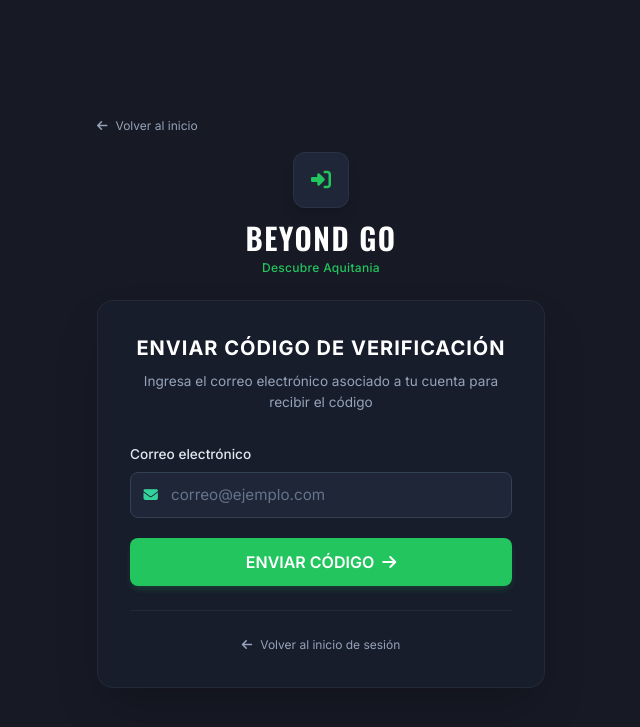
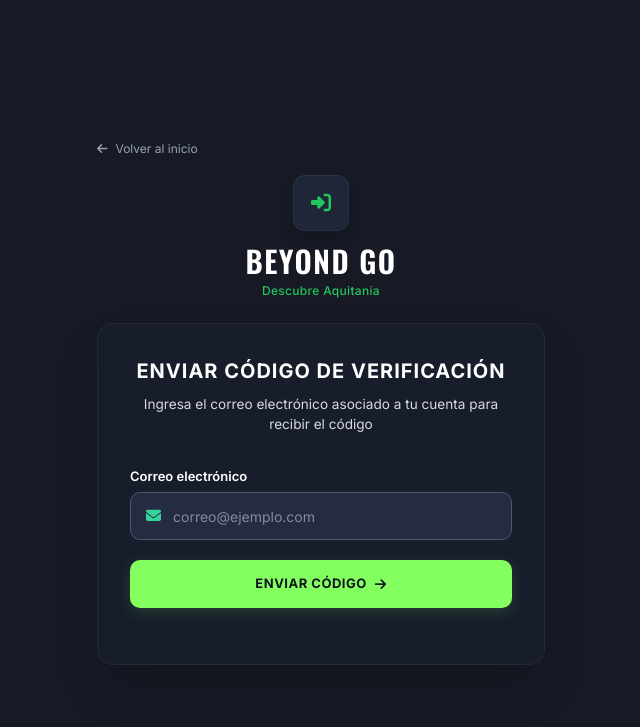
Before and after one commit to 71steven00/BeyondGo, a Django app: page /login/password_reset/ in a window 1280 px wide. Shown: the top 727 px of the page, without its empty margins (319-959 px from the left). Run offline with Django 5.2, Linux system fonts and the light colour scheme; some libraries are stand-ins or nearby versions.

Commit message:
feat(auth): implementar vistas, plantillas y estilos para el flujo de autenticación y recuperación

```diff
--- a/login/static/css/email_form.css
+++ b/login/static/css/email_form.css
@@ -1,4 +1,4 @@
-/* Estilos para la vista de Enviar Correo */
+/* Estilos para la vista de Enviar Correo - Sincronizado con Registro */
 .auth-card {
     background-color: #171d2b;
     border: 1px solid rgba(255, 255, 255, 0.05);
@@ -12,89 +12,104 @@
 
 .auth-title {
     font-size: 1.25rem;
-    font-weight: 700;
-    color: #ffffff;
+    font-weight: 800;
+    color: #fcfcfc;
     text-align: center;
-    letter-spacing: 0.05em;
+    letter-spacing: 1px;
     margin-bottom: 0.5rem;
     text-transform: uppercase;
 }
 
 .auth-subtitle {
     font-size: 0.85rem;
-    color: #94a3b8;
+    color: #d7d9e0;
     text-align: center;
     margin-bottom: 2rem;
 }
 
 .form-group {
     margin-bottom: 1.25rem;
+    display: flex;
+    flex-direction: column;
+    gap: 6px;
 }
 
 .form-label {
     display: block;
-    font-size: 0.85rem;
-    font-weight: 500;
-    color: #e2e8f0;
-    margin-bottom: 0.5rem;
+    font-size: 13px;
+    font-weight: 600;
+    color: #ffffff;
 }
 
 .input-wrapper {
     position: relative;
+    width: 100%;
     display: flex;
     align-items: center;
 }
 
 .form-input {
     width: 100%;
-    background-color: #1f2638;
-    border: 1px solid #334155;
-    border-radius: 0.5rem;
-    padding: 0.65rem 0.75rem;
-    padding-left: 2.5rem;
-    padding-right: 0.75rem;
+    height: 48px;
+    box-sizing: border-box;
+    padding: 0 16px 0 42px;
+    background-color: #252b40;
+    border: 1px solid #50566b;
+    border-radius: 10px;
     color: #ffffff;
-    font-size: 0.95rem;
+    font-size: 14px;
+    font-family: inherit;
     outline: none;
-    transition: all 0.2s ease;
+    transition: border-color 0.2s ease, box-shadow 0.2s ease, background-color 0.2s ease;
 }
 
 .form-input:focus {
-    border-color: #22c55e;
-    box-shadow: 0 0 0 2px rgba(34, 197, 94, 0.2);
+    border-color: #84ff60 !important;
+    background-color: #292f45;
+    box-shadow: 0 0 0 2px rgba(132, 255, 96, 0.15);
 }
 
 .form-input::placeholder {
-    color: #64748b;
+    color: #858b9d;
 }
 
 .input-icon-left {
     position: absolute;
-    left: 0.85rem;
-    color: #22c55e;
-    font-size: 0.9rem;
+    left: 16px;
+    top: 50%;
+    transform: translateY(-50%);
+    color: #84ff60;
+    font-size: 15px;
+    pointer-events: none;
+    z-index: 2;
 }
 
 .btn-primary {
     width: 100%;
-    background-color: #22c55e;
-    color: #ffffff;
-    font-weight: 600;
-    padding: 0.75rem 1rem;
-    border-radius: 0.5rem;
-    border: none;
-    cursor: pointer;
+    height: 48px;
     display: flex;
     align-items: center;
     justify-content: center;
     gap: 0.5rem;
-    transition: background-color 0.2s ease;
-    box-shadow: 0 4px 6px -1px rgba(34, 197, 94, 0.2);
+    background-color: #84ff60;
+    color: #10151f;
+    font-family: inherit;
+    font-size: 13px;
+    font-weight: 800;
+    letter-spacing: 0.5px;
+    border-radius: 10px;
+    border: none;
+    cursor: pointer;
+    box-shadow: 0 4px 15px rgba(132, 255, 96, 0.15);
+    transition: transform 0.2s ease, box-shadow 0.2s ease, background-color 0.2s ease;
+    margin-top: 5px;
     margin-bottom: 1.5rem;
 }
 
 .btn-primary:hover {
-    background-color: #16a34a;
+    background-color: #9aff7c;
+    transform: translateY(-2px);
+    box-shadow: 0 6px 20px rgba(132, 255, 96, 0.25);
 }
 
 .auth-footer {
@@ -104,8 +119,8 @@
 }
 
 .back-link {
-    font-size: 0.75rem;
-    color: #94a3b8;
+    font-size: 12px;
+    color: #858b9d;
     text-decoration: none;
     display: inline-flex;
     align-items: center;
--- a/login/templates/reset_password/email_form.html
+++ b/login/templates/reset_password/email_form.html
@@ -11,7 +11,7 @@
     <h2 class="auth-title">ENVIAR CÓDIGO DE VERIFICACIÓN</h2>
     <p class="auth-subtitle">Ingresa el correo electrónico asociado a tu cuenta para recibir el código</p>
 
-    <form method="post" action="" novalidaate id="login-form">
+    <form method="post" action="" novalidate id="login-form">
         {% csrf_token %}
         <div class="form-group">
             <label for="email" class="form-label">Correo electrónico</label>
@@ -25,11 +25,9 @@
         <button type="submit" class="btn-primary">
             ENVIAR CÓDIGO <i class="fa-solid fa-arrow-right"></i>
         </button>
+        {% include 'components/server_alert.html' %}
     </form>
-
-    <div class="auth-footer">
-        <a href="{% url 'login' %}" class="back-link">
-            <i class="fa-solid fa-arrow-left"></i> Volver al inicio de sesión
-        </a>
-    </div>
 {% endblock %}
+{% block extra_js %}
+<script src="{% static 'js/form-validation.js' %}"></script>
+{% endblock %}
--- a/login/views.py
+++ b/login/views.py
@@ -1,4 +1,5 @@
 from django.contrib.auth import login as auth_login
+from django.http import request
 from django.urls import reverse, reverse_lazy
 from django.conf import settings
 from django.shortcuts import render
@@ -124,6 +125,8 @@ class PerfilUsuarioView(DetailView):
 def registro(request):
     return render(request, 'registro.html')
 
+"""Parte de recuperación de contraseña"""
+"""Logica de 3 pasos: 1. Solicitar correo """
 class PasswordResetEmailView(TemplateView):
     # Paso 1: Solicitar correo electrónico
         template_name = 'reset_password/email_form.html'
@@ -135,8 +138,7 @@ class PasswordResetEmailView(TemplateView):
         # Validar si el correo existe en la base de datos
             if not Usuario.objects.filter(email=email).exists():
                 messages.error(self.request, 'El correo electrónico no coincide con ninguna cuenta.')
-            return self.render_to_response(self.get_context_data())
-
+                return self.render_to_response(self.get_context_data())
             # Guardar el correo en sesión para los siguientes pasos
             self.request.session['email_recuperacion'] = email
 
@@ -146,36 +148,57 @@ class PasswordResetEmailView(TemplateView):
             messages.success(self.request, 'Se ha enviado un código de verificación a tu correo.')
             return redirect('password_request')
 
+"""2. Verificar código,"""
+class PasswordResetCodeView(TemplateView):
+        """Paso 2: Verificar o reenviar el código de 6 dígitos"""
+        template_name = 'reset_password/codigo_verif.html'
 
-class PasswordResetCodeView(TemplateView):
-    """Paso 2: Verificar el código de 6 dígitos"""
-    template_name = 'reset_password/codigo_verif.html'
+        def get(self, request, *args, **kwargs):
+            """Maneja el clic en 'Reenviar código'"""
+            email = request.session.get('email_recuperacion')
 
-    def post(self, request, *args, **kwargs):
-        limpiar_mensajes_previos(self.request)
+            if not email:
+                messages.error(request, 'No hay un proceso de recuperación activo. Inicia de nuevo.')
+                return redirect('password_reset')
 
-        # Captura directa del input de 6 dígitos del HTML
-        codigo_ingresado = self.request.POST.get('codigo', '').strip()
-        codigo_valido_en_sesion = self.request.session.get('codigo_recuperacion')
+            limpiar_mensajes_previos(request)
 
-        if not codigo_ingresado or codigo_ingresado != codigo_valido_en_sesion:
-            messages.error(self.request, 'El código de verificación es incorrecto.')
+        # Generar o actualizar el código de recuperación en sesión
+            request.session['codigo_recuperacion'] = '123456'  # O tu lógica de código aleatorio
+
+            messages.success(request, 'Se ha reenviado un nuevo código de verificación a tu correo.')
             return self.render_to_response(self.get_context_data())
 
-        messages.success(self.request, 'Código verificado correctamente.')
-        return redirect('nueva_contraseña')
+        def post(self, request, *args, **kwargs):
+            limpiar_mensajes_previos(self.request)
 
+        # Captura directa del input oculto de 6 dígitos del HTML
+            codigo_ingresado = self.request.POST.get('codigo', '').strip()
+            codigo_valido_en_sesion = self.request.session.get('codigo_recuperacion')
 
+            if not codigo_ingresado or codigo_ingresado != codigo_valido_en_sesion:
+                messages.error(self.request, 'El código de verificación es incorrecto.')
+                return self.render_to_response(self.get_context_data())
+
+            messages.success(self.request, 'Código verificado correctamente.')
+            return redirect('nueva_contraseña')
+
+"""3. Ingresar nueva contraseña"""
 class PasswordResetNewView(TemplateView):
     """Paso 3: Ingresar la nueva contraseña"""
     template_name = 'reset_password/nueva_contraseña.html'
 
     def post(self, request, *args, **kwargs):
+        limpiar_mensajes_previos(self.request)
         nueva_password = self.request.POST.get('new_password')
         confirmar_password = self.request.POST.get('confirm_password')
 
-        limpiar_mensajes_previos(self.request)
+        # 1. Validar que los campos obligatorios no estén vacíos
+        if not nueva_password or not confirmar_password:
+            messages.error(self.request, 'Por favor, completa todos los campos obligatorios.')
+            return self.render_to_response(self.get_context_data())
 
+        # 2. Validar que ambas contraseñas coincidan
         if nueva_password != confirmar_password:
             messages.error(self.request, 'Las contraseñas no coinciden.')
             return self.render_to_response(self.get_context_data())
--- a/templates/base_login.html
+++ b/templates/base_login.html
@@ -48,6 +48,7 @@
     </main>
     <!-- Contenido si se necesita un archivo.js  -->
     {% block extra_js %}
+    <script src="{% static 'js/form-validation.js' %}"></script>
     {% endblock %}
 </body>
 </html>
```
Also changed, not shown: login/static/css/codigo_verif.css (+42 -35 lines), login/static/css/nueva_contraseña.css (+65 -43 lines), login/templates/reset_password/codigo_verif.html (+16 -14 lines), login/templates/reset_password/nueva_contraseña.html (+25 -22 lines).
